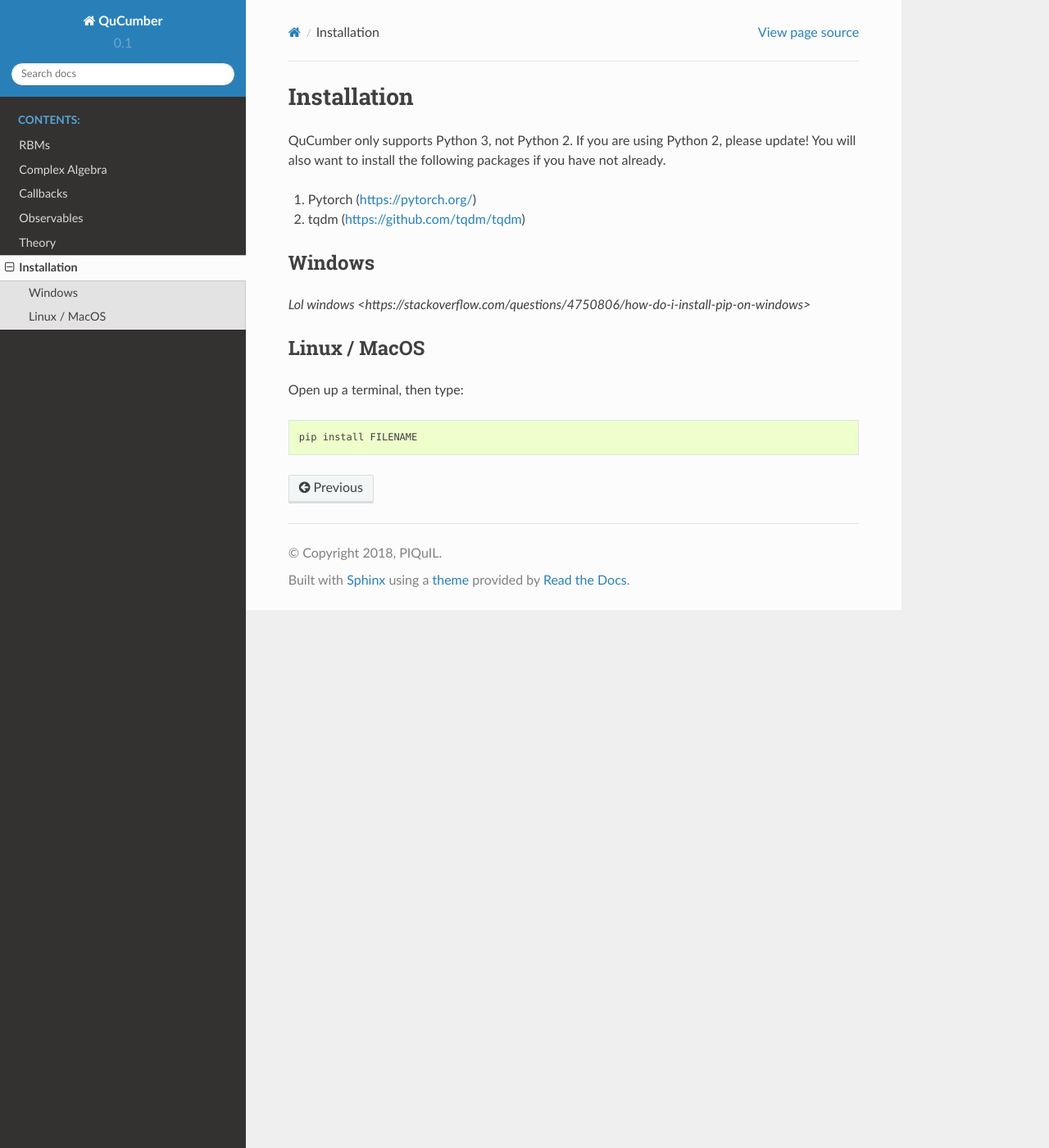
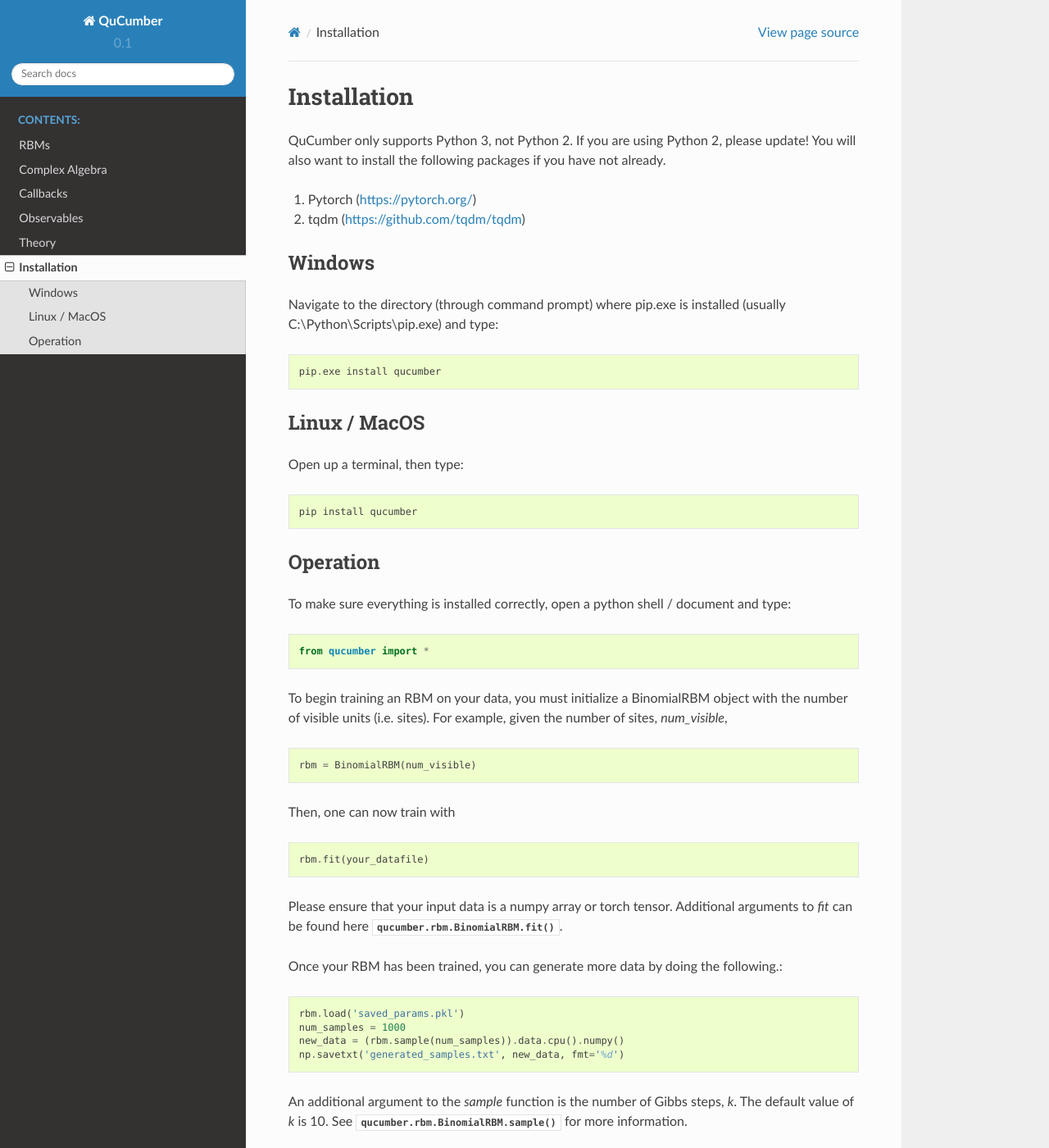
Before and after one commit to PIQuIL/QuCumber, a Sphinx documentation site: the page built from docs/tutorial.rst, in a window 1280 px wide and 1400 px high. Shown: the whole window at 82% size. Built offline with Sphinx 7.4.7 and the Read the Docs theme 2.0.0, drawn with Linux system fonts in a browser that asks for light colours; formulas are drawn with MathJax 3; pages that are not in the unit, such as notebooks, are missing from menus.

Commit message:
Added operation section at the end of the Installation section. Added default values to some parameters in rbm.py

```diff
--- a/docs/tutorial.rst
+++ b/docs/tutorial.rst
@@ -11,7 +11,9 @@
 Windows
 -------
 
-`Lol windows <https://stackoverflow.com/questions/4750806/how-do-i-install-pip-on-windows>`
+Navigate to the directory (through command prompt) where pip.exe is installed (usually C:\\Python\\Scripts\\pip.exe) and type::
+
+    pip.exe install qucumber
 
 -------------
 Linux / MacOS
@@ -19,4 +21,31 @@
 
 Open up a terminal, then type::
 
-    pip install FILENAME
+    pip install qucumber
+
+------------
+Operation
+------------
+
+To make sure everything is installed correctly, open a python shell / document and type::
+
+    from qucumber import *
+
+To begin training an RBM on your data, you must initialize a BinomialRBM object with the number of visible units (i.e. sites). For example, given the number of sites, *num_visible*, ::
+
+    rbm = BinomialRBM(num_visible)
+
+Then, one can now train with ::
+
+    rbm.fit(your_datafile)
+
+Please ensure that your input data is a numpy array or torch tensor. Additional arguments to *fit* can be found here :meth:`qucumber.rbm.BinomialRBM.fit`.
+
+Once your RBM has been trained, you can generate more data by doing the following.::
+
+    rbm.load('saved_params.pkl')
+    num_samples = 1000
+    new_data = (rbm.sample(num_samples)).data.cpu().numpy()
+    np.savetxt('generated_samples.txt', new_data, fmt='%d')
+
+An additional argument to the *sample* function is the number of Gibbs steps, *k*. The default value of *k* is 10. See :meth:`qucumber.rbm.BinomialRBM.sample` for more information.
```
Also changed, not shown: 1 other file.
